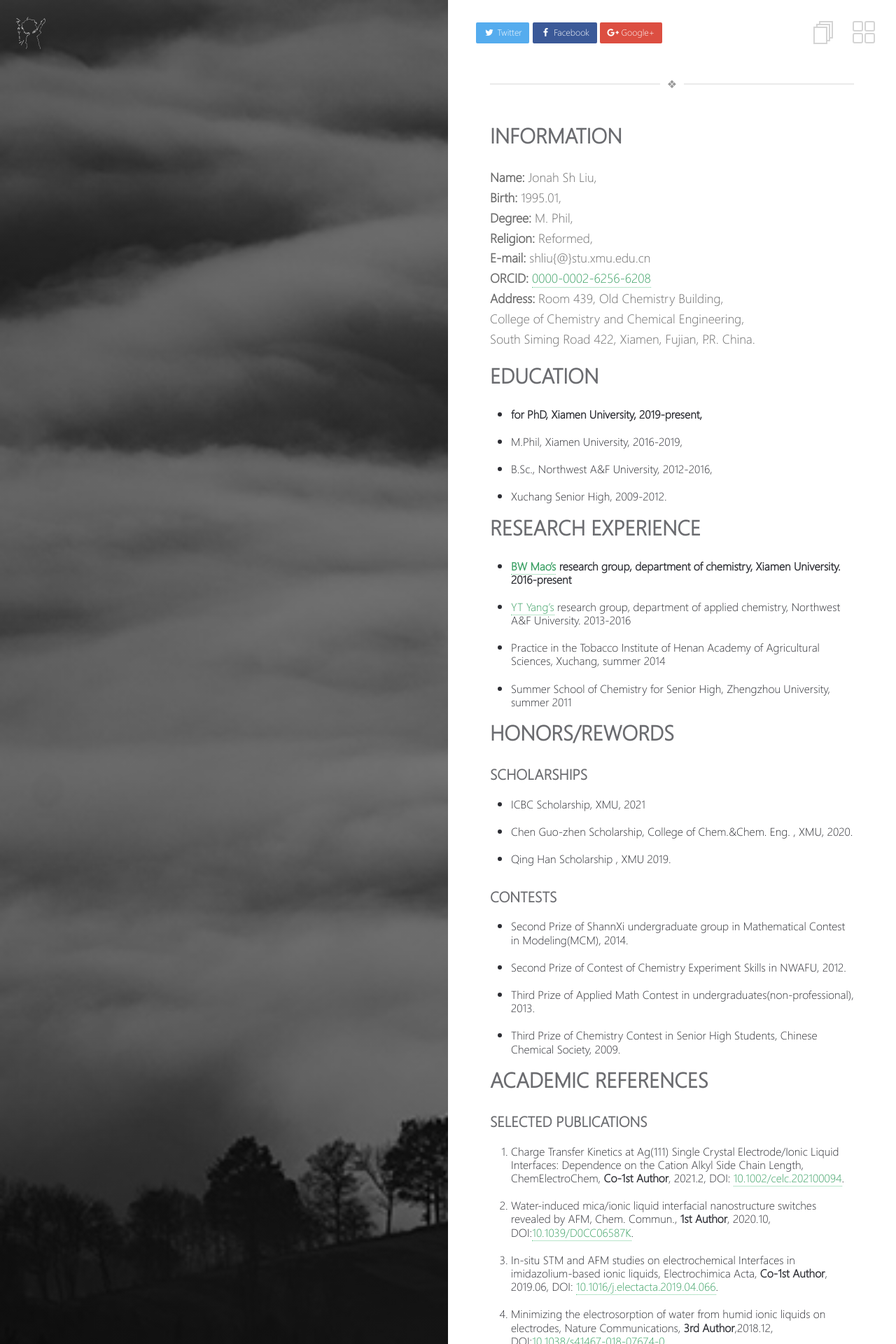
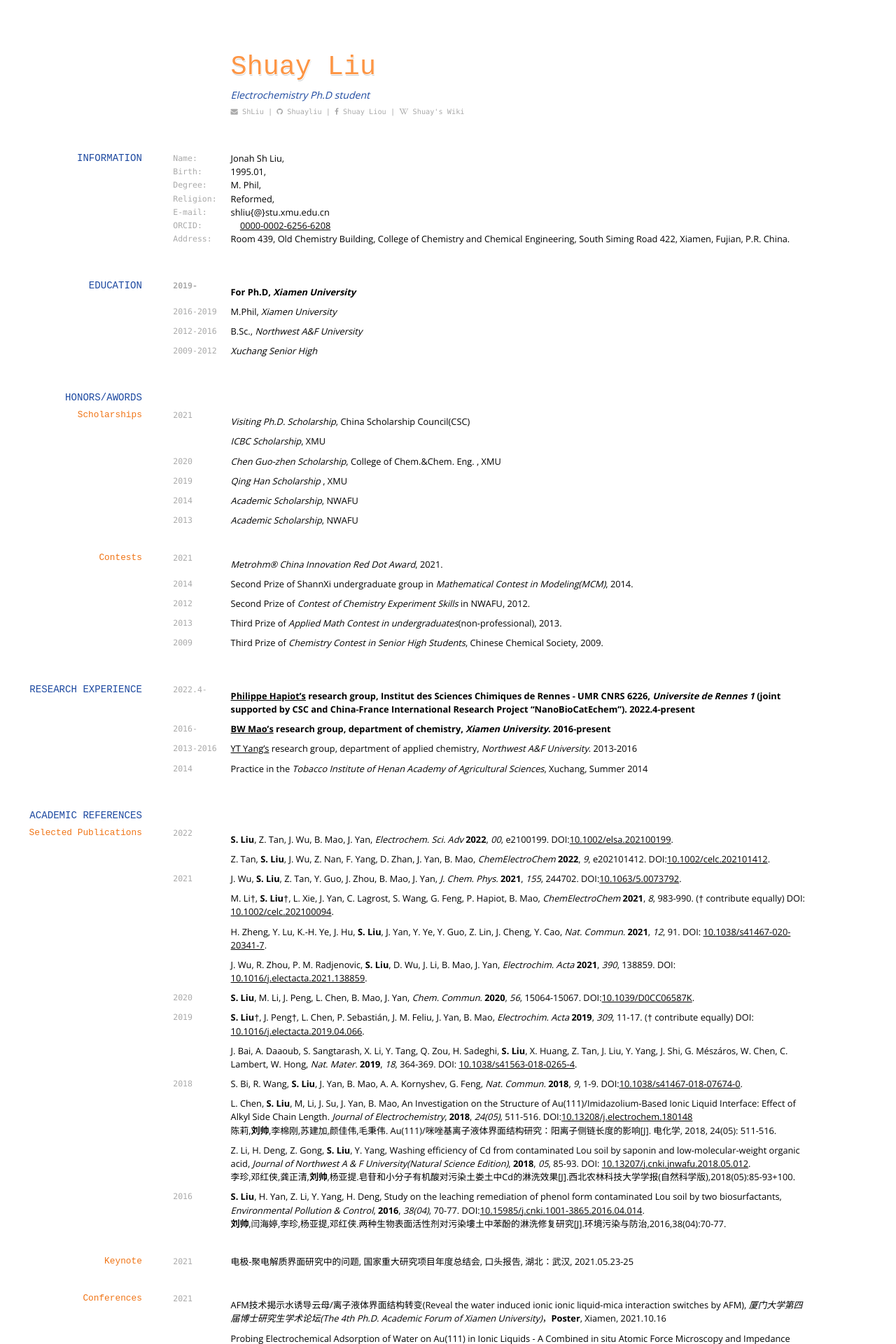
Before and after one commit to shuayliu/shuayliu.github.io, a Jekyll site: the page built from _pages/Curriculum_Vitae.md, in a window 1280 px wide. Shown: the top 1920 px of the page at 70% size. Built offline with Jekyll 4.4.1, drawn with Linux system fonts in a browser that asks for light colours; nearby versions of some CDN libraries; some web fonts are replaced; some of the changed text lies outside the part shown.

Commit message:
20220722 update CV

```diff
--- a/_layouts/cv.html
+++ b/_layouts/cv.html
@@ -3,9 +3,9 @@
 <head>
   <meta charset=utf-8 />
   <title> Shuay Liu's CV</title>
-  <link href="media/cv-screen.css" type="text/css" rel="stylesheet" media="screen">
-  <link href="media/cv-print.css" type="text/css" rel="stylesheet" media="print">
-  <link href="media/academicons.min.css" rel="stylesheet">
+  <link href="assets/css/cv-screen.css" type="text/css" rel="stylesheet" media="screen">
+  <link href="assets/css/cv-print.css" type="text/css" rel="stylesheet" media="print">
+  <link href="assets/css/academicons.min.css" rel="stylesheet">
 
   <!-- imports -->
   <link rel="stylesheet" href="//maxcdn.bootstrapcdn.com/font-awesome/4.3.0/css/font-awesome.min.css">
--- a/_pages/Curriculum_Vitae.md
+++ b/_pages/Curriculum_Vitae.md
@@ -1,92 +1,293 @@
 ---
-layout: page
-title: My Curriculum Vitae
+layout: cv
+title: Shuay Liu's CV
 sitemap: false
 permalink: /cv.html
 ---
+# Shuay Liu
+Electrochemistry Ph.D student
+
+<div id="webaddress">
+<i class="fa fa-envelope"></i> <a href="mailto:shliu@stu.xmu.edu.cn">ShLiu</a>
+|
+<i class="fa fa-github"></i> <a href="http://github.com/shuayliu">Shuayliu</a>
+|
+<i class="fa fa-facebook"></i> <a href="http://facebook.com/shuayliou">Shuay Liou</a>
+|
+<i class="fa fa-wikipedia-w"></i> <a href="https://jonahliu.cf/wiki">Shuay's Wiki</a>
+</div>
+
+
+
+
 
 ## INFORMATION
 
-**Name:** Jonah Sh Liu,
-**Birth:** 1995.01,
-**Degree:** M. Phil,
-**Religion:** Reformed,
-**E-mail:** shliu{@}stu.xmu.edu.cn
-**ORCID:** [0000-0002-6256-6208](https://orcid.org/0000-0002-6256-6208)
-**Address:**
-		Room 439, Old Chemistry Building,
-		College of Chemistry and Chemical Engineering,
-		South Siming Road 422,  Xiamen,  Fujian, P.R. China.
+`Name: `Jonah Sh Liu,
+`Birth:` 1995.01,
+`Degree:` M. Phil,
+`Religion:` Reformed,
+`E-mail:` shliu{@}stu.xmu.edu.cn
+`ORCID:` <i class="ai ai-orcid"></i> [0000-0002-6256-6208](https://orcid.org/0000-0002-6256-6208)
+`Address:`
+		Room 439, Old Chemistry Building,  College of Chemistry and Chemical Engineering,  South Siming Road 422,  Xiamen,  Fujian, P.R. China.
 
 ## EDUCATION
 
-- **for PhD, *Xiamen University*, 2019-present,**
-- M.Phil, *Xiamen University*, 2016-2019,
-- B.Sc., *Northwest A&F University*, 2012-2016,
-- *Xuchang Senior High*, 2009-2012.
+**`2019-`**
+
+**For Ph.D, *Xiamen University***
+
+`2016-2019`
+
+M.Phil, *Xiamen University*
+
+`2012-2016`
+
+B.Sc., *Northwest A&F University*
+
+`2009-2012`
+
+*Xuchang Senior High*
+
+
+
+## HONORS/AWORDS
+
+### Scholarships
+
+`2021`
+
+*Visiting Ph.D. Scholarship*, China Scholarship Council(CSC)
+
+*ICBC Scholarship*, XMU
+
+`2020`
+
+*Chen Guo-zhen Scholarship*, College of Chem.&Chem. Eng. , XMU
+
+`2019`
+
+*Qing Han Scholarship* , XMU
+
+`2014`
+
+*Academic Scholarship*, NWAFU
+
+`2013`
+
+*Academic Scholarship*, NWAFU
+
+### Contests
+
+`2021`
+
+*Metrohm® China Innovation Red Dot Award*, 2021.
+
+`2014`
+
+Second Prize of ShannXi undergraduate group in *Mathematical Contest in Modeling(MCM)*, 2014.
+
+`2012`
+
+Second Prize of *Contest of Chemistry Experiment Skills* in NWAFU, 2012.
+
+`2013`
+
+Third Prize of *Applied Math Contest in undergraduates*(non-professional), 2013.
+
+`2009`
+
+Third Prize of *Chemistry Contest in Senior High Students*, Chinese Chemical Society, 2009.
 
 ## RESEARCH EXPERIENCE
 
-- **[BW Mao's](http://stm.xmu.edu.cn) research group, department of chemistry, *Xiamen University*.   2016-present**
-- [YT Yang's](https://hxyyxy.nwafu.edu.cn/szdw/21747.htm) research group, department of applied chemistry, *Northwest A&F University*. 2013-2016
-- Practice in the *Tobacco Institute of Henan Academy of Agricultural Sciences*, Xuchang, summer 2014
-- Summer School of Chemistry for Senior High, *Zhengzhou University*, summer 2011
+`2022.4-`
 
-## HONORS/REWORDS
+**[Philippe Hapiot's](https://iscr.univ-rennes1.fr/philippe-hapiot) research group, Institut des Sciences Chimiques de Rennes - UMR CNRS 6226, *Universite de Rennes 1* (joint supported by CSC and China-France International Research Project "NanoBioCatEchem").  2022.4-present**
 
-### SCHOLARSHIPS
+`2016-`
 
-- *ICBC Scholarship*, XMU, 2021
-- *Chen Guo-zhen Scholarship*, College of Chem.&Chem. Eng. , XMU, 2020.
-- *Qing Han Scholarship* , XMU 2019.
+**[BW Mao's](http://stm.xmu.edu.cn) research group, department of chemistry, *Xiamen University*.   2016-present**
 
-### CONTESTS
+`2013-2016`
 
-- Second Prize of ShannXi undergraduate group in *Mathematical Contest in Modeling(MCM)*, 2014.
-- Second Prize of *Contest of Chemistry Experiment Skills* in NWAFU, 2012.
-- Third Prize of *Applied Math Contest in undergraduates*(non-professional), 2013.
-- Third Prize of *Chemistry Contest in Senior High Students*, Chinese Chemical Society, 2009.
+[YT Yang's](https://hxyyxy.nwafu.edu.cn/szdw/21747.htm) research group, department of applied chemistry, *Northwest A&F University*. 2013-2016
+
+`2014`
+
+Practice in the *Tobacco Institute of Henan Academy of Agricultural Sciences*, Xuchang, Summer 2014
 
 ## ACADEMIC REFERENCES
 
-### SELECTED PUBLICATIONS
+### Selected Publications
 
-1. Charge Transfer Kinetics at Ag(111) Single Crystal Electrode/Ionic Liquid Interfaces: Dependence on the Cation Alkyl Side Chain Length, *ChemElectroChem*, **Co-1st Author**, 2021.2, DOI: [10.1002/celc.202100094](https://doi.org/10.1002/celc.202100094).
-2. Water-induced mica/ionic liquid interfacial nanostructure switches revealed by AFM, *Chem. Commun.*, **1st Author**, 2020.10, DOI:[10.1039/D0CC06587K](https://doi.org/10.1039/D0CC06587K).
-3. In-situ STM and AFM studies on electrochemical Interfaces in imidazolium-based ionic liquids, *Electrochimica Acta*, **Co-1st Author**, 2019.06, DOI: [10.1016/j.electacta.2019.04.066](https://doi.org/10.1016/j.electacta.2019.04.066).
-4. Minimizing the electrosorption of water from humid ionic liquids on electrodes, *Nature Communications*, **3rd Author**,2018.12, DOI:[10.1038/s41467-018-07674-0](https://doi.org/10.1038/s41467-018-07674-0).
-5. An Investigation on the Structure of Au(111)/Imidazolium-Based Ionic Liquid Interface: Effect of Alkyl Side Chain Length. *Journal of Electrochemistry*, **2nd Author**, 2018.10,  DOI:[10.13208/j.electrochem.180148 ](http://electrochem.xmu.edu.cn/CN/10.13208/j.electrochem.180148)<br>
-    陈莉,**刘帅**,李棉刚,苏建加,颜佳伟,毛秉伟. Au(111)/咪唑基离子液体界面结构研究：阳离子侧链长度的影响[J]. 电化学, 2018, 24(05): 511-516.
-6. Washing efficiency of Cd from contaminated Lou soil by saponin and low-molecular-weight organic acid, *Journal of Northwest A & F University(Natural Science Edition)*, **4th Author**, 2018.05, DOI: [10.13207/j.cnki.jnwafu.2018.05.012](http://doi.org/10.13207/j.cnki.jnwafu.2018.05.012).<br>
-    李珍,邓红侠,龚正清,**刘帅**,杨亚提.皂苷和小分子有机酸对污染土娄土中Cd的淋洗效果[J].西北农林科技大学学报(自然科学版),2018(05):85-93+100.
-7. Study on the leaching remediation of phenol form contaminated Lou soil by two biosurfactants, *Environmental Pollution & Control*,  **First Author**, 2016.04, DOI:[10.15985/j.cnki.1001-3865.2016.04.014](http://doi.org/10.15985/j.cnki.1001-3865.2016.04.014).<br>
-    **刘帅**,闫海婷,李珍,杨亚提,邓红侠.两种生物表面活性剂对污染塿土中苯酚的淋洗修复研究[J].环境污染与防治,2016,38(04):70-77.
+<!-- ### Journals -->
 
-### CONFERENCES
+`2022`
 
-1. Probing Electrochemical Adsorption of Water on Au(111) in Ionic Liquids - A Combined in situ Atomic Force Microscopy and Impedance Study, ISE 2021, Jeju, Korea(Online), 2021.08.30-09.03.
-2. 水诱导离子液体/云母界面相互作用转变(Water induced ionic liquid-mica interaction switches), SPM 2019, Hefei, 2019.09.25~28.
-3. AFM Force Curve Investigation on the Influence of Cation Side Alkyl Chain Length with Single Crystalline Electrode/Ionic Liquid Interfaces, *National Conference on Electrochemistry in China*, **1st Author**, 2017.12.01-04.
+**S. Liu**, Z. Tan, J. Wu, B. Mao, J. Yan, *Electrochem. Sci. Adv* **2022**, *00*, e2100199. DOI:[10.1002/elsa.202100199](https://doi.org/10.1002/elsa.202100199).
 
-## LICENSES/CERTIFICATES
+Z. Tan, **S. Liu**, J. Wu, Z. Nan, F. Yang, D. Zhan, J. Yan, B. Mao, *ChemElectroChem* **2022**, *9*, e202101412. DOI:[10.1002/celc.202101412](https://doi.org/10.1002/celc.202101412).
 
-- Accomplishment of course *The Data Scientist's Toolbox* by John Hopkins University on Coursera, Spring 2015.
-- College English Test level 6(CET-6),  Fall 2014
-- National Computer Rank Examination level 2(NCRE-2), Fall 2013
-- College English Test level 4(CET-4),  Spring 2013
+`2021`
 
-## SKILLS
+J. Wu, **S. Liu**, Z. Tan, Y. Guo, J. Zhou, B. Mao, J. Yan, *J. Chem. Phys.* **2021**, *155*, 244702. DOI:[10.1063/5.0073792](https://doi.org/10.1063/5.0073792).
 
-- AFM Topography, AFM Force Curves,
-- STM Topography,
-- Programming by Python or C/C++(CCL ~~not GUI~~  a little in Qt5)
-- Boasting in nonsense.
+M. Li†, **S. Liu**†, L. Xie, J. Yan, C. Lagrost, S. Wang, G. Feng, P. Hapiot, B. Mao, *ChemElectroChem* **2021**, *8*, 983-990. († contribute equally) DOI: [10.1002/celc.202100094](https://doi.org/10.1002/celc.202100094).
+
+H. Zheng, Y. Lu, K.-H. Ye, J. Hu, **S. Liu**, J. Yan, Y. Ye, Y. Guo, Z. Lin, J. Cheng, Y. Cao, *Nat. Commun.* **2021**, *12*, 91. DOI: [10.1038/s41467-020-20341-7](https://doi.org/10.1038/s41467-020-20341-7).
+
+J. Wu, R. Zhou, P. M. Radjenovic, **S. Liu**, D. Wu, J. Li, B. Mao, J. Yan, *Electrochim. Acta* **2021**, *390*, 138859. DOI: [10.1016/j.electacta.2021.138859](https://doi.org/10.1016/j.electacta.2021.138859).
+
+`2020`
+
+**S. Liu**, M. Li, J. Peng, L. Chen, B. Mao, J. Yan, *Chem. Commun*. **2020**, *56*, 15064-15067. DOI:[10.1039/D0CC06587K](https://doi.org/10.1039/D0CC06587K).
+
+`2019`
+
+**S. Liu**†, J. Peng†, L. Chen, P. Sebastián, J. M. Feliu, J. Yan, B. Mao, *Electrochim. Acta* **2019**, *309*, 11-17. († contribute equally) DOI: [10.1016/j.electacta.2019.04.066](https://doi.org/10.1016/j.electacta.2019.04.066).
+
+J. Bai, A. Daaoub, S. Sangtarash, X. Li, Y. Tang, Q. Zou, H. Sadeghi, **S. Liu**, X. Huang, Z. Tan, J. Liu, Y. Yang, J. Shi, G. Mészáros, W. Chen, C. Lambert, W. Hong, *Nat. Mater.* **2019**, *18*, 364-369.  DOI: [10.1038/s41563-018-0265-4](https://doi.org/10.1038/s41563-018-0265-4).
+
+`2018`
+
+S. Bi, R. Wang, **S. Liu**, J. Yan, B. Mao, A. A. Kornyshev, G. Feng, *Nat. Commun.* **2018**, *9*, 1-9. DOI:[10.1038/s41467-018-07674-0](https://doi.org/10.1038/s41467-018-07674-0).
+
+L. Chen, **S. Liu**, M, Li, J. Su, J. Yan, B. Mao,  An Investigation on the Structure of Au(111)/Imidazolium-Based Ionic Liquid Interface: Effect of Alkyl Side Chain Length. *Journal of Electrochemistry*, **2018**, *24(05)*, 511-516. DOI:[10.13208/j.electrochem.180148 ](http://electrochem.xmu.edu.cn/CN/10.13208/j.electrochem.180148)<br>
+陈莉,**刘帅**,李棉刚,苏建加,颜佳伟,毛秉伟. Au(111)/咪唑基离子液体界面结构研究：阳离子侧链长度的影响[J]. 电化学, 2018, 24(05): 511-516.
+
+Z. Li, H. Deng, Z. Gong, **S. Liu**, Y. Yang, Washing efficiency of Cd from contaminated Lou soil by saponin and low-molecular-weight organic acid, *Journal of Northwest A & F University(Natural Science Edition)*, **2018**, *05*, 85-93. DOI: [10.13207/j.cnki.jnwafu.2018.05.012](http://doi.org/10.13207/j.cnki.jnwafu.2018.05.012).<br>
+李珍,邓红侠,龚正清,**刘帅**,杨亚提.皂苷和小分子有机酸对污染土娄土中Cd的淋洗效果[J].西北农林科技大学学报(自然科学版),2018(05):85-93+100.
+
+`2016`
+
+**S. Liu**, H. Yan, Z. Li, Y. Yang, H. Deng, Study on the leaching remediation of phenol form contaminated Lou soil by two biosurfactants, *Environmental Pollution & Control*, **2016**, *38(04)*, 70-77. DOI:[10.15985/j.cnki.1001-3865.2016.04.014](http://doi.org/10.15985/j.cnki.1001-3865.2016.04.014).<br>
+**刘帅**,闫海婷,李珍,杨亚提,邓红侠.两种生物表面活性剂对污染塿土中苯酚的淋洗修复研究[J].环境污染与防治,2016,38(04):70-77.
+
+### Keynote
+
+`2021`
+电极-聚电解质界面研究中的问题, 国家重大研究项目年度总结会, 口头报告, 湖北：武汉, 2021.05.23-25
+
+### Conferences
+
+`2021`
+
+AFM技术揭示水诱导云母/离子液体界面结构转变(Reveal the water induced ionic ionic liquid-mica interaction switches by AFM), *厦门大学第四届博士研究生学术论坛(The 4th Ph.D. Academic Forum of Xiamen University)*，**Poster**, Xiamen, 2021.10.16
+
+Probing Electrochemical Adsorption of Water on Au(111) in Ionic Liquids - A Combined in situ Atomic Force Microscopy and Impedance Study, *ISE 2021*, **Poster**, Jeju, Korea(Online), 2021.08.30-09.03.
+
+`2019`
+
+水诱导离子液体/云母界面相互作用转变(Water induced ionic liquid-mica interaction switches), *SPM 2019*, **Poster**, Hefei, 2019.09.25~28.
+
+`2017`
+
+AFM Force Curve Investigation on the Influence of Cation Side Alkyl Chain Length with Single Crystalline Electrode/Ionic Liquid Interfaces, *National Conference on Electrochemistry in China*, **Poster**, Shanghai, 2017.12.01-04.
 
 
-## COMMUNITY WORK
-- Volunteer teaching, church of Dianqian Xiamen, 2017-2019.(terminated due to CCP’s religion policy)
-- Head of Summer Camp for Young Students, Shaanxi, 2016.
-- Head of Summer Camp for Young Students, Shandong, 2015.
-- Co-leader of AgapeGroup - A christain students fellowship in Yangling, 2014-2016.
-- Teacher of Sunday school, church of Zhangjiagang Yangling, 2013-2016.
-- Volunteer teaching, Zhangjianggang Yangling, 2012-2013.
+
+## CERTIFICATES
+
+`2015`
+
+Accomplishment of course *The Data Scientist's Toolbox* by John Hopkins University on Coursera, Spring 2015.
+
+`2014`
+
+College English Test level 6(CET-6),  Fall 2014
+
+`2013`
+
+National Computer Rank Examination level 2(NCRE-2), Fall 2013
+
+College English Test level 4(CET-4),  Spring 2013
+
+## TECHNICAL SKILLS
+
+* AFM Topography,
+* AFM Force Curves,
+* STM Topography,
+* Python,
+* C/C++(CCL ~~not GUI~~  a little in Qt5)
+* Boasting in nonsense.
+
+### Programming Projects
+
+`Python`
+
+<a href="//pypi.org/project/pyMetrohmAUTOLAB/">pyMetrohmAUTOLAB</a>
+
+<a href="//github.com/shuayliu/pyZfit">pyEIS, not original, fitting parts were modified from others </a>
+
+`C/C++`
+
+<a href="//github.com/shuayliu/CV_Simulation">CV Simulation</a>
+
+
+## WORK
+`2018-2021`
+
+Safety Officer of Laboratory.
+
+`Fall 2018`
+
+T.A. of undergraduate course *Physical Chemistry*
+
+`Fall 2017`
+
+T.A. of undergraduate course *Physical Chemistry*
+
+
+
+## COMMUNITY
+
+`2021`
+
+One-year-term head of Haibin fellowship - a christain students' fellowship of Xiamen Xunsiding Church, 2021.
+
+`2020-2021`
+
+Group leader of Olive tree - a christain students group in Xiamen University, 2020-2021.
+
+`2017-2019`
+
+Volunteer teaching, church of Dianqian Xiamen, 2017-2019.(terminated due to CCP’s religion policy)
+
+`2016`
+
+Head of summer camp for teenagers, Shaanxi, 2016.
+
+`2015`
+
+Head of summer camp for teenagers, Shandong, 2015.
+
+`2014-2016`
+
+Co-leader of AgapeGroup - a christain students fellowship in Yangling, 2014-2016.
+
+`2013-2016`
+
+Teacher of sunday school, church of Zhangjiagang Yangling, 2013-2016.
+
+`2012-2013`
+
+Volunteer teaching, Zhangjianggang Yangling, 2012-2013.
+
+
+## LINKS
+
+<!-- fa are fontawesome, ai are academicons -->
+* <i class="fa fa-envelope"></i> <a href="mailto:shliu@stu.xmu.edu.cn">Email</a><br />
+* <i class="fa fa-github"></i> <a href="http://github.com/shuayliu">Github</a><br />
+* <i class="fa fa-linkedin"></i> <a href="https://www.linkedin.com/in/jonahliu/">LinkedIn</a>
+* <i class="ai ai-orcid"></i> <a href="https://orcid.org/0000-0002-6256-6208">ORCiD</a>
+
+
+
+## REFERENCES
+
+Available on request.
+
+<!-- ### Footer Last updated: Sep 2021 -->
```
Also changed, not shown: assets/css/academicons.min.css (renamed from media/academicons.min.css), assets/css/cv-print.css (renamed from media/cv-print.css), assets/css/cv-screen.css (renamed from media/cv-screen.css).
